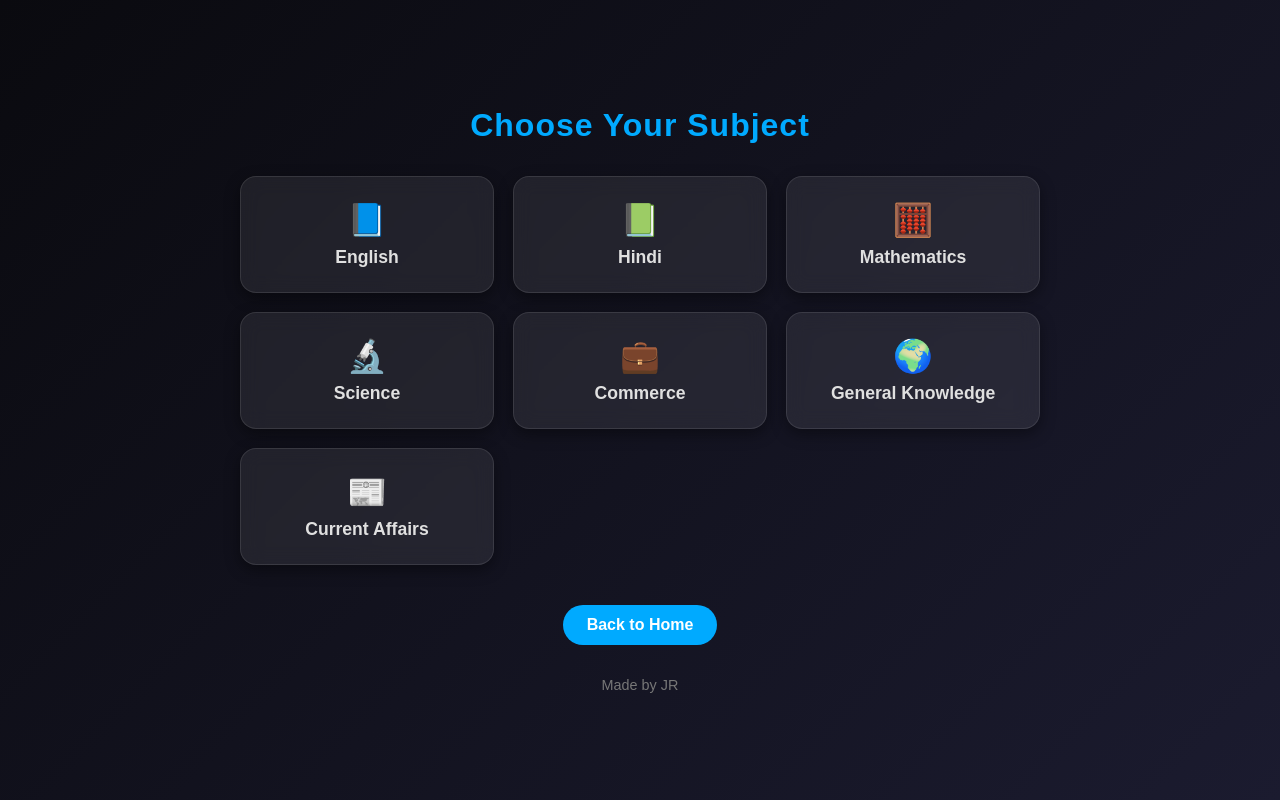
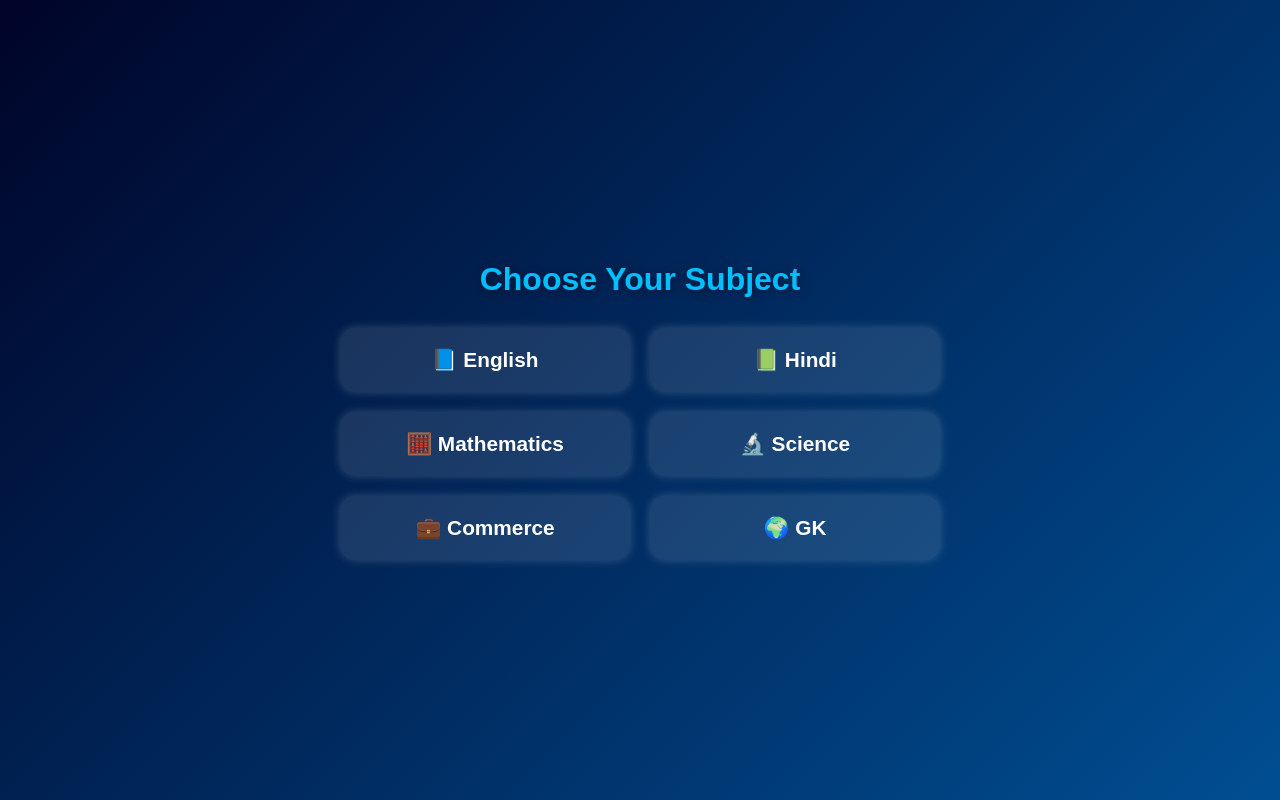
Before and after one commit to TechJR07-netizen/Mind-Fuel, a plain HTML site: page quiz-select.html in a window 1280 px wide. Drawn offline with Linux system fonts and the light colour scheme.

Commit message:
Update quiz-select.html

```diff
--- a/quiz-select.html
+++ b/quiz-select.html
@@ -3,162 +3,64 @@
 <head>
   <meta charset="UTF-8" />
   <meta name="viewport" content="width=device-width, initial-scale=1.0" />
-  <title>MindFuel | Choose Subject</title>
-
+  <title>MindFuel - Choose Subject</title>
   <style>
-    * {
-      margin: 0;
-      padding: 0;
-      box-sizing: border-box;
+    body {
       font-family: "Poppins", sans-serif;
-    }
-
-    body {
-      background: linear-gradient(135deg, #0a0a0f, #1b1b2f);
-      color: #fff;
+      background: linear-gradient(135deg, #000428, #004e92);
+      color: white;
       display: flex;
       flex-direction: column;
       align-items: center;
       justify-content: center;
       min-height: 100vh;
-      text-align: center;
-      overflow-x: hidden;
+      margin: 0;
     }
-
     h1 {
-      font-size: 2rem;
-      margin-bottom: 2rem;
-      color: #00aaff;
-      letter-spacing: 1px;
+      color: #00bfff;
+      margin-bottom: 30px;
+      text-shadow: 2px 2px 10px rgba(0, 0, 0, 0.4);
     }
-
     .grid {
       display: grid;
-      grid-template-columns: repeat(3, 1fr);
-      gap: 1.2rem;
+      grid-template-columns: repeat(2, 1fr);
+      gap: 20px;
       width: 90%;
-      max-width: 800px;
+      max-width: 600px;
     }
-
-    .card {
-      background: rgba(255, 255, 255, 0.08);
-      backdrop-filter: blur(10px);
-      border-radius: 1rem;
-      padding: 1.5rem 0.5rem;
-      cursor: pointer;
-      transition: all 0.3s ease;
-      border: 1px solid rgba(255, 255, 255, 0.1);
-      box-shadow: 0 5px 15px rgba(0, 0, 0, 0.4);
-    }
-
-    .card:hover {
-      transform: scale(1.05);
-      background: rgba(0, 170, 255, 0.15);
-      border-color: #00aaff;
-      box-shadow: 0 0 15px #00aaff;
-    }
-
-    .card span {
-      font-size: 2rem;
-      display: block;
-      margin-bottom: 0.5rem;
-    }
-
-    .card h2 {
-      font-size: 1.1rem;
-      color: #e0e0e0;
-    }
-
-    .back-btn {
-      margin-top: 2.5rem;
-      background: #00aaff;
-      color: #fff;
-      border: none;
-      padding: 0.7rem 1.5rem;
-      border-radius: 2rem;
-      font-size: 1rem;
+    .subject-box {
+      background: rgba(255, 255, 255, 0.1);
+      border-radius: 15px;
+      padding: 20px;
+      text-align: center;
+      font-size: 1.3rem;
       font-weight: 600;
       cursor: pointer;
-      transition: 0.3s ease;
+      transition: 0.3s;
+      box-shadow: 0 0 10px rgba(255, 255, 255, 0.2);
     }
-
-    .back-btn:hover {
-      background: #0077cc;
+    .subject-box:hover {
+      background: rgba(255, 255, 255, 0.2);
       transform: scale(1.05);
-    }
-
-    footer {
-      margin-top: 2rem;
-      font-size: 0.9rem;
-      color: #777;
-    }
-
-    @media (max-width: 768px) {
-      .grid {
-        grid-template-columns: repeat(2, 1fr);
-      }
-    }
-
-    @media (max-width: 480px) {
-      .grid {
-        grid-template-columns: 1fr;
-      }
     }
   </style>
 </head>
 <body>
-
   <h1>Choose Your Subject</h1>
-
   <div class="grid">
-    <div class="card" onclick="playClick()">
-      <span>📘</span>
-      <h2>English</h2>
-    </div>
-    <div class="card" onclick="playClick()">
-      <span>📗</span>
-      <h2>Hindi</h2>
-    </div>
-    <div class="card" onclick="playClick()">
-      <span>🧮</span>
-      <h2>Mathematics</h2>
-    </div>
-    <div class="card" onclick="playClick()">
-      <span>🔬</span>
-      <h2>Science</h2>
-    </div>
-    <div class="card" onclick="playClick()">
-      <span>💼</span>
-      <h2>Commerce</h2>
-    </div>
-    <div class="card" onclick="playClick()">
-      <span>🌍</span>
-      <h2>General Knowledge</h2>
-    </div>
-    <div class="card" onclick="playClick()">
-      <span>📰</span>
-      <h2>Current Affairs</h2>
-    </div>
+    <div class="subject-box" onclick="goToQuiz('english')">📘 English</div>
+    <div class="subject-box" onclick="goToQuiz('hindi')">📗 Hindi</div>
+    <div class="subject-box" onclick="goToQuiz('maths')">🧮 Mathematics</div>
+    <div class="subject-box" onclick="goToQuiz('science')">🔬 Science</div>
+    <div class="subject-box" onclick="goToQuiz('commerce')">💼 Commerce</div>
+    <div class="subject-box" onclick="goToQuiz('gk')">🌍 GK</div>
   </div>
 
-  <button class="back-btn" onclick="goHome()">Back to Home</button>
-
-  <footer>Made by JR</footer>
-
-  <audio id="clickSound" src="https://cdn.pixabay.com/download/audio/2023/01/24/audio_07c6c6b5a7.mp3?filename=menu-click-110626.mp3"></audio>
-
   <script>
-    function playClick() {
-      document.getElementById('clickSound').play();
-      // yahan baad me quiz.html open karenge subject ke hisab se
-      // example:
-      // window.location.href = "./quiz.html?subject=english";
-    }
-
-    function goHome() {
-      window.location.href = "index.html";
+    function goToQuiz(subject) {
+      // Ye line sab kuch fix karegi ✅
+      window.location.href = "./quiz.html?subject=" + subject;
     }
   </script>
-
 </body>
-  </html>
+</html>
```
